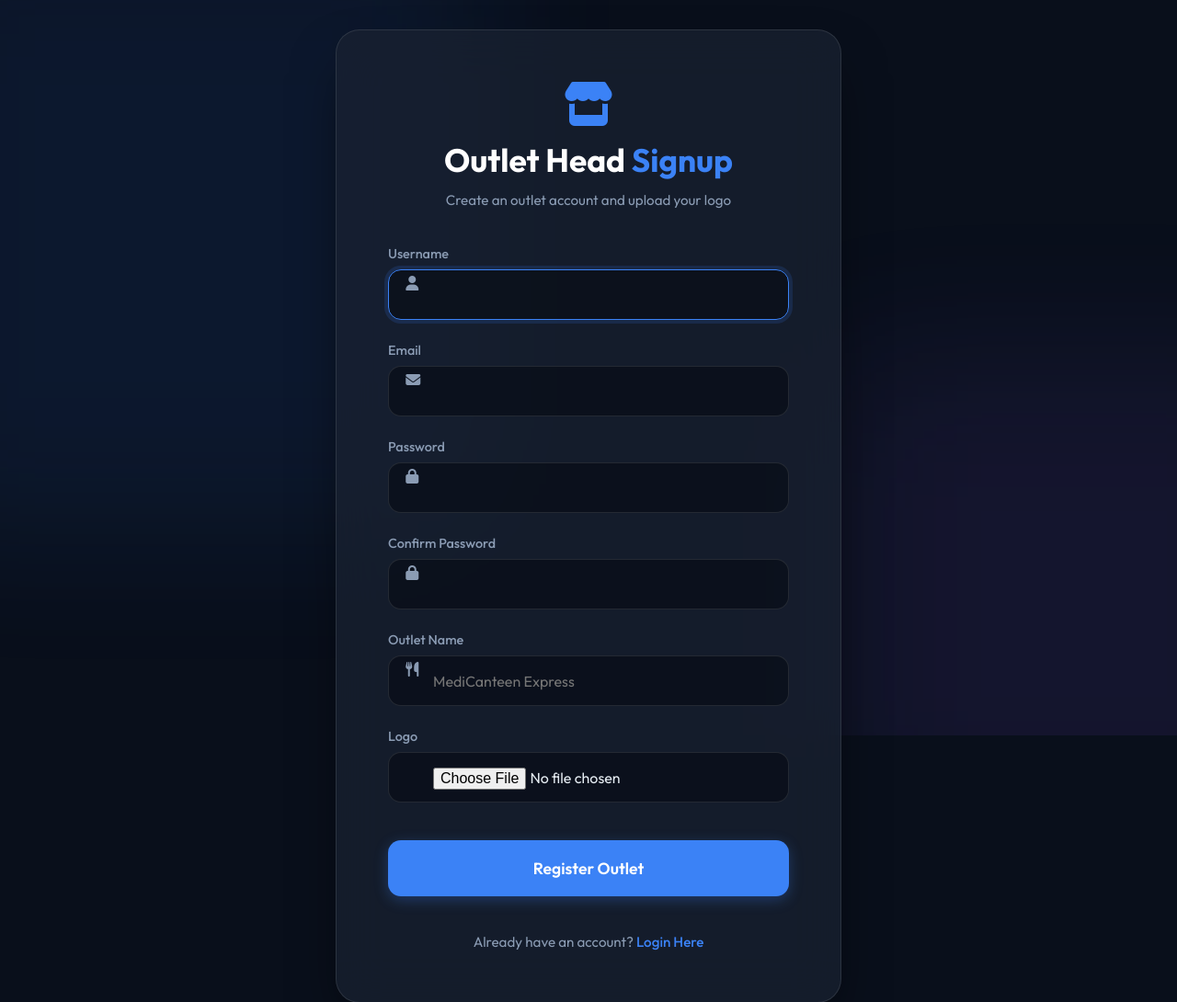
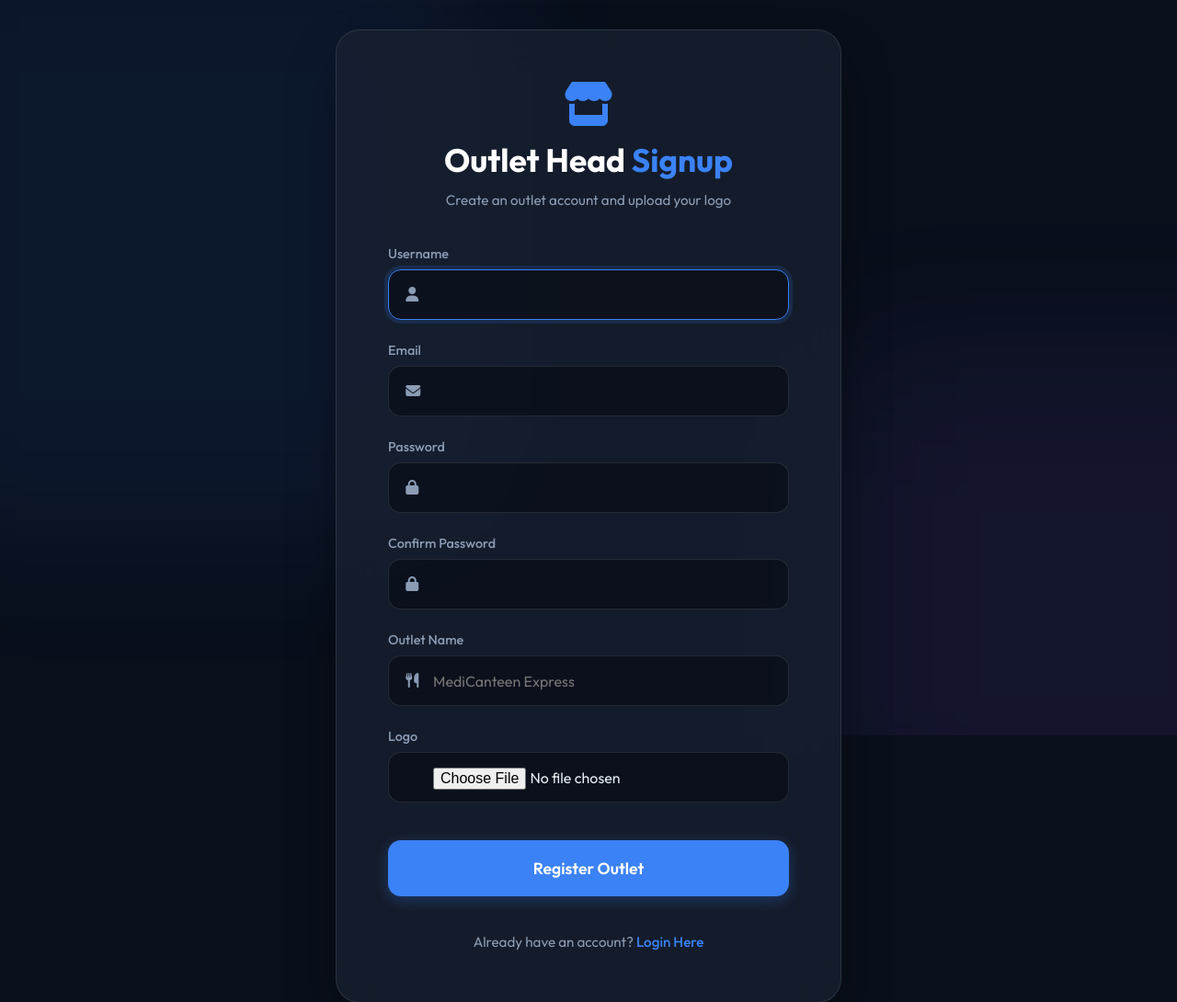
Before and after one commit to Gaurang-kumawat3106/MediBite-Hub, a Django app: page /app/register/outlet/ in a window 1280 px wide. Shown: the top 1090 px of the page at 92% size. Run offline with Django 5.2, Linux system fonts and the light colour scheme.

Commit message:
added padding

```diff
--- a/canteen/accounts/templates/accounts/outlet_register.html
+++ b/canteen/accounts/templates/accounts/outlet_register.html
@@ -21,7 +21,7 @@
     <div class="auth-container">
         <div class="auth-card" style="max-width: 550px;">
             <div class="auth-header">
-                <i class="fa-solid fa-store auth-logo"></i>
+                <i class="fa-solid fa-store auth-logo" ></i>
                 <h1 class="auth-title">Outlet Head <span>Signup</span></h1>
                 <p style="color: var(--text-muted); font-size: 0.95rem; margin-top: 5px;">Create an outlet account and upload your logo</p>
             </div>
@@ -38,7 +38,7 @@
                 <ul style="list-style-type: none; padding: 0; margin: 0;">
                 {% for field, errors in form.errors.items %}
                     {% for error in errors %}
-                        <li><i class="fa-solid fa-circle-exclamation"></i> <strong>{{ field|title }}:</strong> {{ error }}</li>
+                        <li><i class="fa-solid fa-circle-exclamation" ></i> <strong>{{ field|title }}:</strong> {{ error }}</li>
                     {% endfor %}
                 {% endfor %}
                 {% for error in form.non_field_errors %}
@@ -52,27 +52,27 @@
                 {% csrf_token %}
                 <div class="form-group">
                     <label class="form-label" for="id_username">Username</label>
-                    <i class="fa-solid fa-user form-icon"></i>
+                    <i class="fa-solid fa-user form-icon" style="padding-top: 23px;"></i>
                     {{ form.username }}
                 </div>
                 <div class="form-group">
-                    <label class="form-label" for="id_email">Email</label>
-                    <i class="fa-solid fa-envelope form-icon"></i>
+                    <label class="form-label" for="id_email" >Email</label>
+                    <i class="fa-solid fa-envelope form-icon" style="padding-top: 23px;"></i>
                     {{ form.email }}
                 </div>
                 <div class="form-group">
                     <label class="form-label" for="id_password1">Password</label>
-                    <i class="fa-solid fa-lock form-icon"></i>
+                    <i class="fa-solid fa-lock form-icon"style="padding-top: 23px;"></i>
                     {{ form.password1 }}
                 </div>
                 <div class="form-group">
                     <label class="form-label" for="id_password2">Confirm Password</label>
-                    <i class="fa-solid fa-lock form-icon"></i>
+                    <i class="fa-solid fa-lock form-icon"style="padding-top: 23px;"></i>
                     {{ form.password2 }}
                 </div>
                 <div class="form-group">
                     <label class="form-label" for="id_outlet_name">Outlet Name</label>
-                    <i class="fa-solid fa-utensils form-icon"></i>
+                    <i class="fa-solid fa-utensils form-icon" style="padding-top: 23px;"></i>
                     {{ form.outlet_name }}
                 </div>
                 <div class="form-group" style="margin-bottom: 25px;">
```
Also changed, not shown: canteen/accounts/templates/accounts/customer_register.html (+4 -4 lines), canteen/accounts/templates/accounts/login.html (+7 -2 lines).
